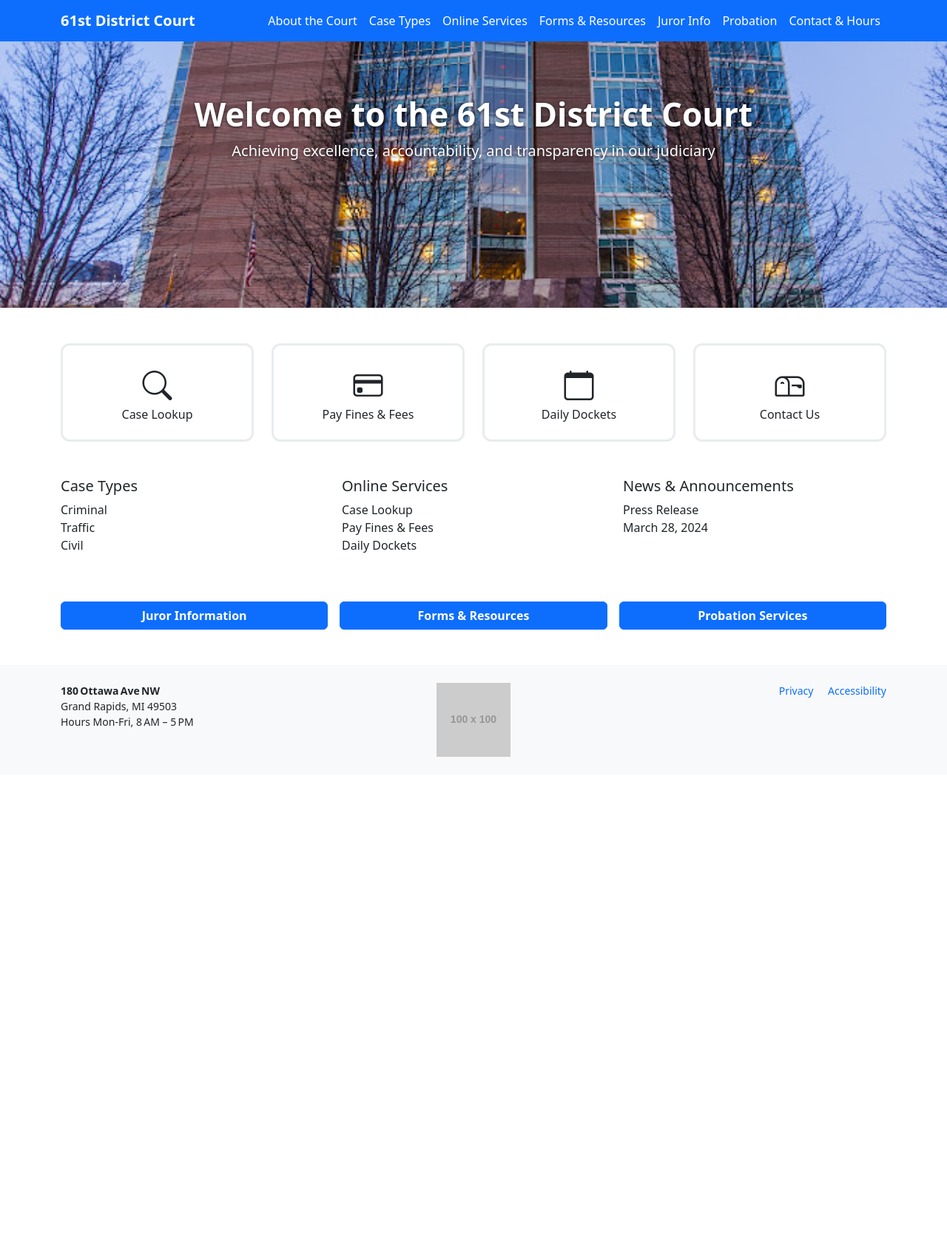
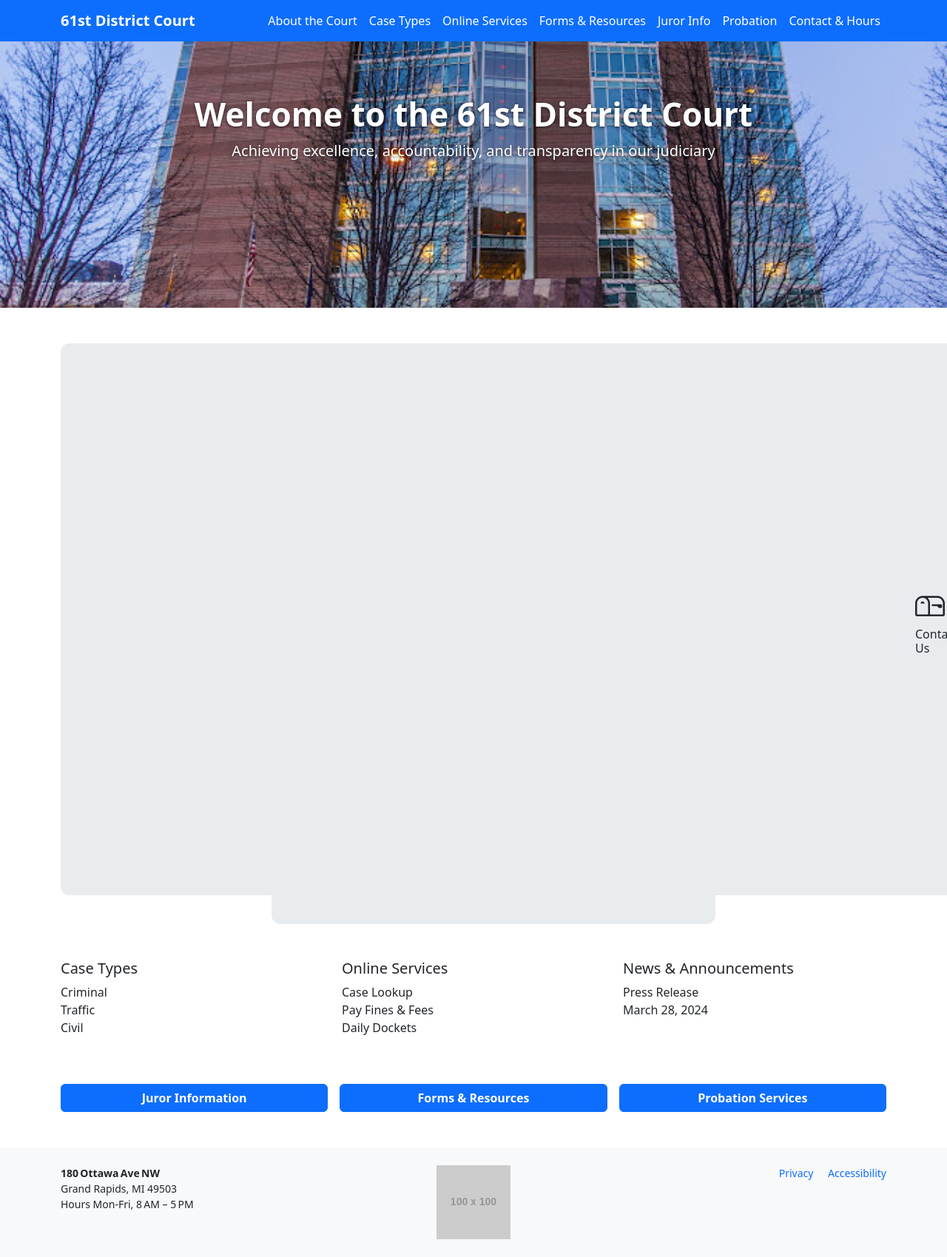
Before and after one commit to DrStern/DanFischer.github.io, a Jekyll site: the page built from index.md, in a window 1280 px wide. Shown: the whole page at 74% size. Built offline with Jekyll 4.4.1, drawn with Linux system fonts in a browser that asks for light colours; before the commit the page ends 1047 px from its top, so only the background shows below that.

Commit message:
Update custom.css

```diff
--- a/assets/css/custom.css
+++ b/assets/css/custom.css
@@ -13,7 +13,7 @@
 }
 
 .quick-tile {
-  border: 3px solid #e9ecef;
+  border: 300px solid #e9ecef;
   border-radius: .75rem;
   transition: background .2s;
 }
```
